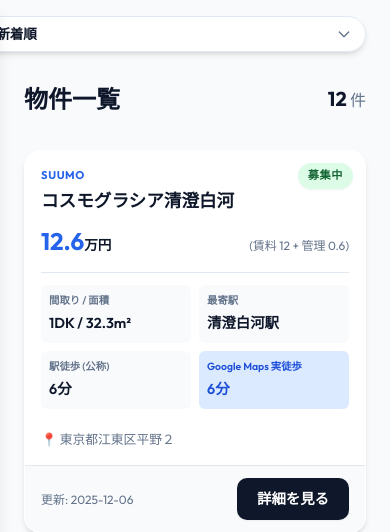
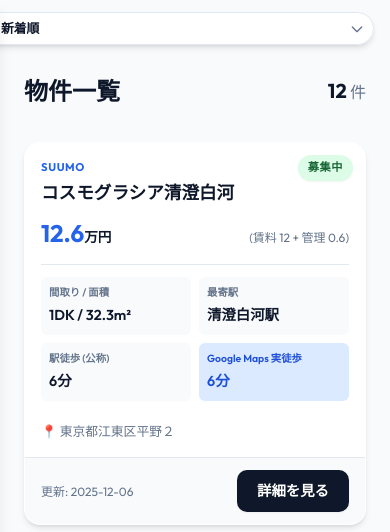
Before and after one commit to kawakuraharuki/tintai, a Flask app: page / in a window 390 px wide. Shown: the top 532 px of the page. Run offline with Flask 3, Linux system fonts and the light colour scheme.

Commit message:
UI変更

```diff
--- a/templates/index.html
+++ b/templates/index.html
@@ -305,6 +305,20 @@
         .sort-select:hover {
             border-color: var(--primary);
             transform: translateY(-1px);
+        }
+
+        @media (max-width: 768px) {
+            .sort-select {
+                top: 0.75rem;
+                right: 1rem;
+                padding: 0.5rem 2rem 0.5rem 1rem;
+                font-size: 0.8rem;
+                background-position: right 0.5rem center;
+            }
+
+            .header {
+                padding-top: 3rem;
+            }
         }
 
         /* Grid */
```
Also changed, not shown: index.html (+14 -0 lines).
